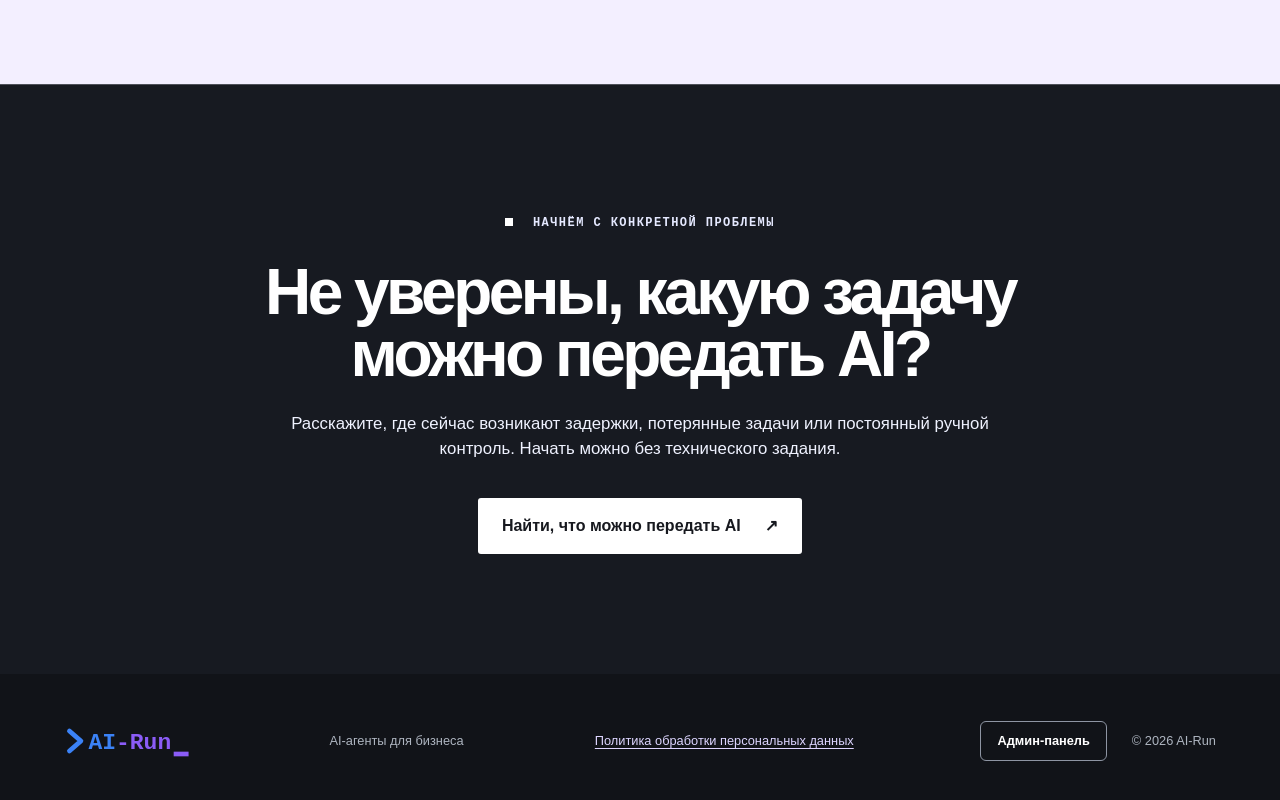
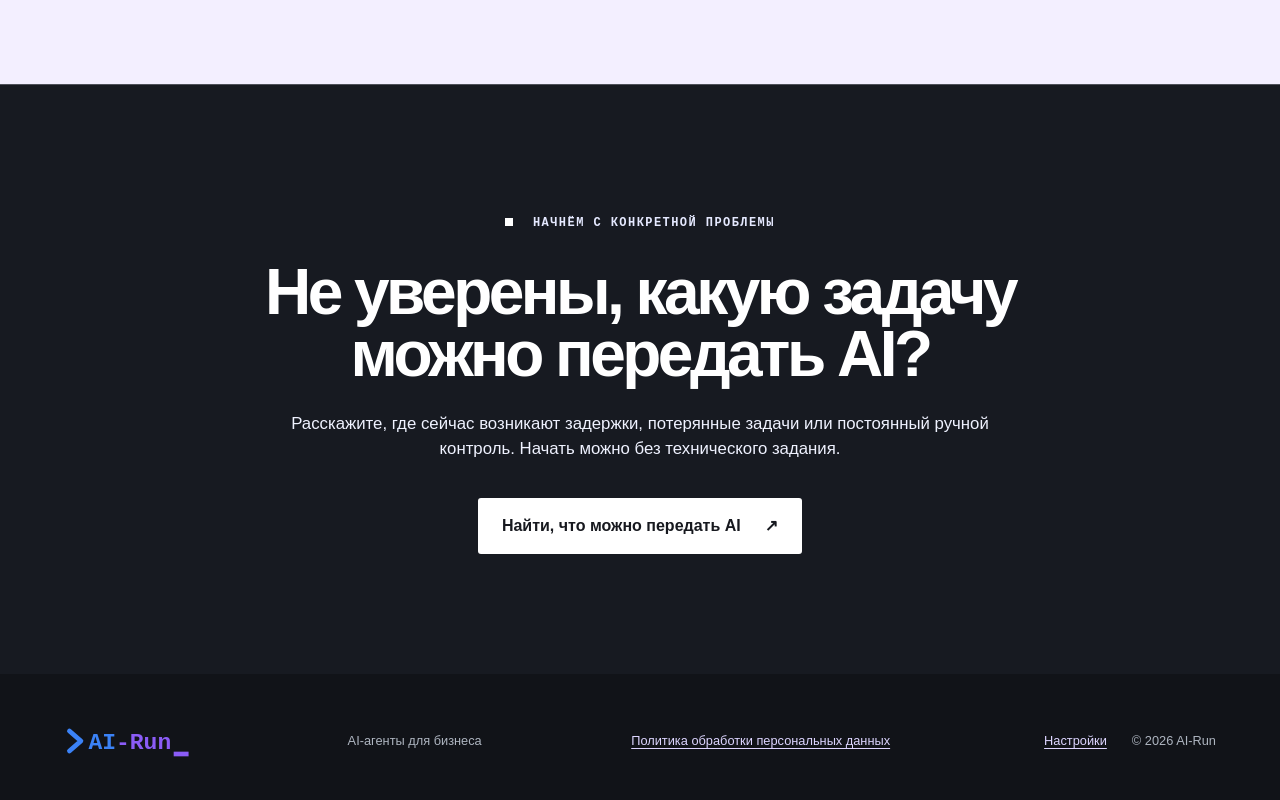
Before and after one commit to eipvyaru/ai-run.ru, a Next.js app: page / in a window 1280 px wide. Shown: the part 4878-5678 px from the top of the page. Built offline with nearby package versions, Linux system fonts and the light colour scheme.

Commit message:
Use settings link in footer

```diff
--- a/src/app/page.tsx
+++ b/src/app/page.tsx
@@ -78,6 +78,6 @@ export default function Home() {
     </section>
 
     <section className="final-cta"><p className="eyebrow"><span /> Начнём с конкретной проблемы</p><h2>Не уверены, какую задачу<br/>можно передать AI?</h2><p>Расскажите, где сейчас возникают задержки, потерянные задачи или постоянный ручной контроль. Начать можно без технического задания.</p><ChatCta className="button light">Найти, что можно передать AI <span>↗</span></ChatCta></section>
-    <footer><Image src="/logo.svg" width={160} height={50} alt="AI-Run"/><p>AI-агенты для бизнеса</p><a href="/privacy-policy">Политика обработки персональных данных</a><a className="footer-admin" href="/admin">Админ-панель</a><span>© 2026 AI-Run</span></footer>
+    <footer><Image src="/logo.svg" width={160} height={50} alt="AI-Run"/><p>AI-агенты для бизнеса</p><a href="/privacy-policy">Политика обработки персональных данных</a><a href="/admin">Настройки</a><span>© 2026 AI-Run</span></footer>
   </main>;
 }
--- a/src/app/visual-refresh.css
+++ b/src/app/visual-refresh.css
@@ -168,25 +168,8 @@ footer {
   grid-template-columns: 1fr 1fr 1.5fr auto auto;
 }
 footer a { color: #ddd5ff; text-underline-offset: 3px; }
-footer .footer-admin {
-  display: inline-flex;
-  align-items: center;
-  justify-content: center;
-  min-height: 40px;
-  padding: 0 16px;
-  border: 1px solid #8e95a3;
-  border-radius: 6px;
-  color: #fff;
-  font-weight: 700;
-  text-decoration: none;
-  white-space: nowrap;
-  transition: background .2s, border-color .2s;
-}
-footer .footer-admin:hover,
-footer .footer-admin:focus-visible {
-  background: #303047;
-  border-color: #a995ed;
-}
+footer a:hover,
+footer a:focus-visible { color: #fff; }
 
 @media (max-width: 1023px) {
   .cap-grid { grid-template-columns: repeat(2, 1fr); }
```
Also changed, not shown: 2 other files (tests, documents, lock files or other folders).
